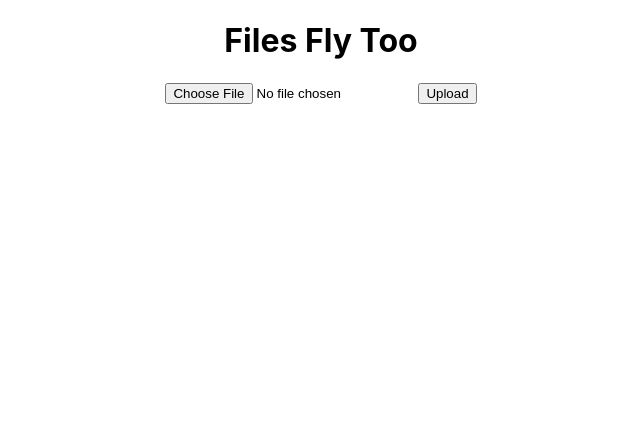
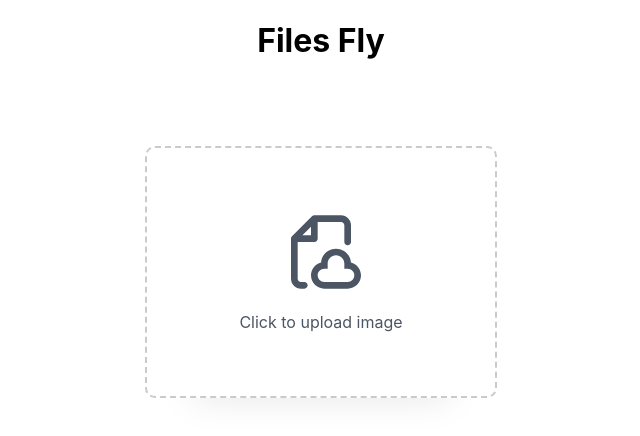
Before and after one commit to shivam-kumar123/files-fly-client, a React (Create React App) app: page / in a window 1280 px wide. Shown: the top 436 px of the page, without its empty margins (319-959 px from the left). Built offline with nearby package versions, Linux system fonts and the light colour scheme.

Commit message:
loads of features added

```diff
--- a/src/App.css
+++ b/src/App.css
@@ -1,38 +1,41 @@
+/* Updated App.css */
+
 .App {
   text-align: center;
 }
 
-.App-logo {
-  height: 40vmin;
-  pointer-events: none;
+.bold-heading {
+  font-weight: bold;
 }
 
-@media (prefers-reduced-motion: no-preference) {
-  .App-logo {
-    animation: App-logo-spin infinite 20s linear;
-  }
-}
-
-.App-header {
-  background-color: #282c34;
-  min-height: 100vh;
+.custom-input-container {
   display: flex;
   flex-direction: column;
   align-items: center;
   justify-content: center;
-  font-size: calc(10px + 2vmin);
-  color: white;
+  margin-top: 20px;
 }
 
-.App-link {
-  color: #61dafb;
+.custom-input {
+  padding: 20px;
+  font-size: 18px;
+  border: 2px solid #b3ffac;
+  border-radius: 8px;
+  margin-bottom: 20px;
 }
 
-@keyframes App-logo-spin {
-  from {
-    transform: rotate(0deg);
-  }
-  to {
-    transform: rotate(360deg);
-  }
+.custom-button {
+  background-color: #003cff;
+  color: #ffffff;
+  border: none;
+  padding: 15px 30px;
+  border-radius: 8px;
+  cursor: pointer;
+  font-weight: bold;
+  font-size: 20px;
+  margin-bottom: 20px;
 }
+
+.custom-button:hover {
+  background-color: #000000;
+}
--- a/src/App.tsx
+++ b/src/App.tsx
@@ -2,20 +2,32 @@
 import QRCode from "react-qr-code";
 import './App.css';
 import axios from 'axios';
+import './Input.css'
+import { FaCopy, FaDownload } from 'react-icons/fa';
 
 const App = () => {
 
-  const [fileName, SetFileName] = useState<string>('');
+  const [fileName, SetFileName] = useState<string>('Click to upload image');
   const [fileData, SetFileData] = useState<File | null>(null);
   const [fileDownloadUrl, SetFileDownloadUrl] = useState<string>('');
+  const [fetchedFileName , SetFetchedFileName] = useState<string>('');
+  const [showQR, SetShowQR] = useState<boolean>(false);
+  const [btnText, SetBtnText] = useState<string>('Show');
 
   const UploadFileToServer = async (event: React.MouseEvent<HTMLButtonElement>) => {
+    if(fileData === null) return;
     const formData = new FormData();
     formData.append('file', fileData as File);
     try {
       const res = await axios.post(`${process.env.REACT_APP_SERVER}/post`, formData);
       SetFileDownloadUrl(res.data.downloadLink);
+      SetFetchedFileName(fileName);
+      SetFileName('Click to upload image');
+      SetFileData(null);
+      SetShowQR(false);
+
       setTimeout(async () => {
+        SetFileDownloadUrl('');
         await axios.delete(`${process.env.REACT_APP_SERVER}/delete/${res.data.fileId}`);
       }, 300000);
     } catch (error) {
@@ -25,31 +37,73 @@
 
   const HandleChange = (event: React.ChangeEvent<HTMLInputElement>) => {
     const files: File[] = Array.from(event.target.files || []);
+    // Check if files array is not empty
+    if (files.length > 0) {
       SetFileName(files[0].name);
       SetFileData(files[0]);
+    } else {
+      // If no file is selected, reset the state
+      SetFileName('Click to upload image');
+      SetFileData(null);
+      SetShowQR(false);
+    }
+  }
+
+  const HandleShowQR = () => {
+    if(showQR === false) {
+      SetBtnText('Hide');
+      SetShowQR(true);
+    } else if(showQR === true) {
+      SetBtnText('Show');
+      SetShowQR(false);
+    }
   }
 
   return (
     <div className="App">
-      <h1>Files Fly Too</h1>
+      <h1 className="bold-heading">Files Fly</h1>
+      <div className="custom-input-container">
+        <label className="custum-file-upload" htmlFor="file">
+        <div className="icon">
+        <svg xmlns="http://www.w3.org/2000/svg" fill="" viewBox="0 0 24 24"><g strokeWidth="0" id="SVGRepo_bgCarrier"></g><g strokeLinejoin="round" strokeLinecap="round" id="SVGRepo_tracerCarrier"></g><g id="SVGRepo_iconCarrier"> <path fill="" d="M10 1C9.73478 1 9.48043 1.10536 9.29289 1.29289L3.29289 7.29289C3.10536 7.48043 3 7.73478 3 8V20C3 21.6569 4.34315 23 6 23H7C7.55228 23 8 22.5523 8 22C8 21.4477 7.55228 21 7 21H6C5.44772 21 5 20.5523 5 20V9H10C10.5523 9 11 8.55228 11 8V3H18C18.5523 3 19 3.44772 19 4V9C19 9.55228 19.4477 10 20 10C20.5523 10 21 9.55228 21 9V4C21 2.34315 19.6569 1 18 1H10ZM9 7H6.41421L9 4.41421V7ZM14 15.5C14 14.1193 15.1193 13 16.5 13C17.8807 13 19 14.1193 19 15.5V16V17H20C21.1046 17 22 17.8954 22 19C22 20.1046 21.1046 21 20 21H13C11.8954 21 11 20.1046 11 19C11 17.8954 11.8954 17 13 17H14V16V15.5ZM16.5 11C14.142 11 12.2076 12.8136 12.0156 15.122C10.2825 15.5606 9 17.1305 9 19C9 21.2091 10.7909 23 13 23H20C22.2091 23 24 21.2091 24 19C24 17.1305 22.7175 15.5606 20.9844 15.122C20.7924 12.8136 18.858 11 16.5 11Z" clipRule="evenodd" fillRule="evenodd"></path> </g></svg>
+        </div>
+        <div className="text">
+          <span>{fileName}</span>
+          </div>
           <input
-          type = 'file'
-          onChange = {HandleChange}
+            type="file"
+            id="file"
+            onChange={HandleChange}
+            className = 'custom-input'
           />
-      <button onClick={UploadFileToServer}>Upload</button>
-      {fileName !== '' && <h3>{fileName}</h3>}
+        </label>
+      </div>
       {
-        fileDownloadUrl !== '' &&
+        fileData !== null &&
+        <button className="custom-button" onClick={UploadFileToServer}>Upload</button>
+      }
+      {
+        fileDownloadUrl !== '' && fileData === null &&
         <div>
-          <h4>Download File From this URL or scan QR code (file can be downloaded within 10 minutes Only) :</h4>
-          <span>{fileDownloadUrl}</span>
+          <p>Download <strong>{fetchedFileName}</strong> File From given URL or scan QR code to download the file</p>
+          <p>file can be downloaded within <strong>5 minutes</strong> of upload Only</p>
+          <a href={fileDownloadUrl} className="download-link" download>
+          <FaDownload /> Download File
+          </a>
+          &nbsp;&nbsp;&nbsp;&nbsp;
+          <button className="copy-button" onClick={() => navigator.clipboard.writeText(fileDownloadUrl)}>
+            <FaCopy /> Copy URL
+          </button>
           <br /> <br />
+          <button className="custom-button" onClick={HandleShowQR}>{btnText} QR</button>
+          {
+            showQR &&
             <div>
             <QRCode value={fileDownloadUrl} />
             </div>
+          }
         </div>
       }
-
     </div>
   );
 }
--- /dev/null
+++ b/src/Input.css
@@ -0,0 +1,44 @@
+.custum-file-upload {
+    height: 200px;
+    width: 300px;
+    display: flex;
+    flex-direction: column;
+    align-items: space-between;
+    gap: 20px;
+    cursor: pointer;
+    align-items: center;
+    justify-content: center;
+    border: 2px dashed #cacaca;
+    background-color: rgba(255, 255, 255, 1);
+    padding: 1.5rem;
+    border-radius: 10px;
+    box-shadow: 0px 48px 35px -48px rgba(0,0,0,0.1);
+    margin-top: 5%;
+    margin-bottom: 5%;
+  }
+
+  .custum-file-upload .icon {
+    display: flex;
+    align-items: center;
+    justify-content: center;
+  }
+
+  .custum-file-upload .icon svg {
+    height: 80px;
+    fill: rgba(75, 85, 99, 1);
+  }
+
+  .custum-file-upload .text {
+    display: flex;
+    align-items: center;
+    justify-content: center;
+  }
+
+  .custum-file-upload .text span {
+    font-weight: 400;
+    color: rgba(75, 85, 99, 1);
+  }
+
+  .custum-file-upload input {
+    display: none;
+  }
```
Lines whose indentation alone changed are shown as unchanged.
